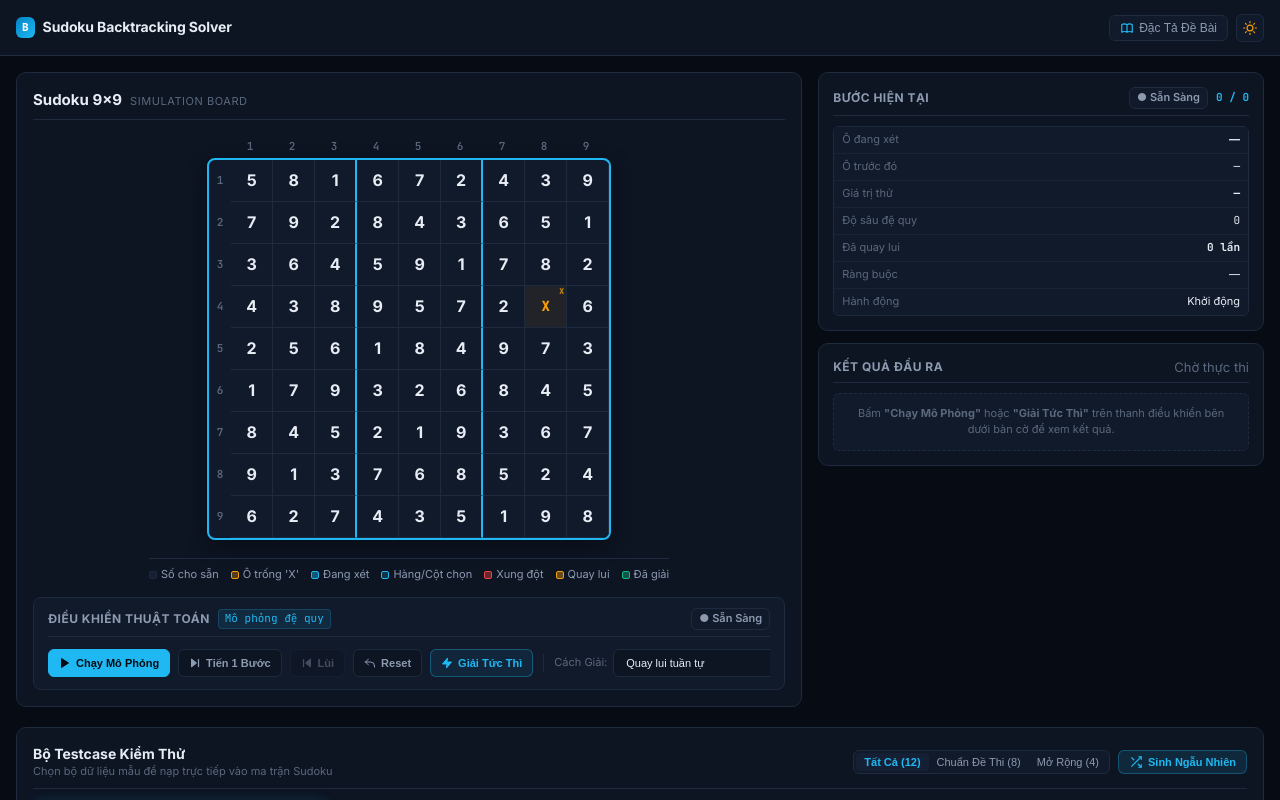
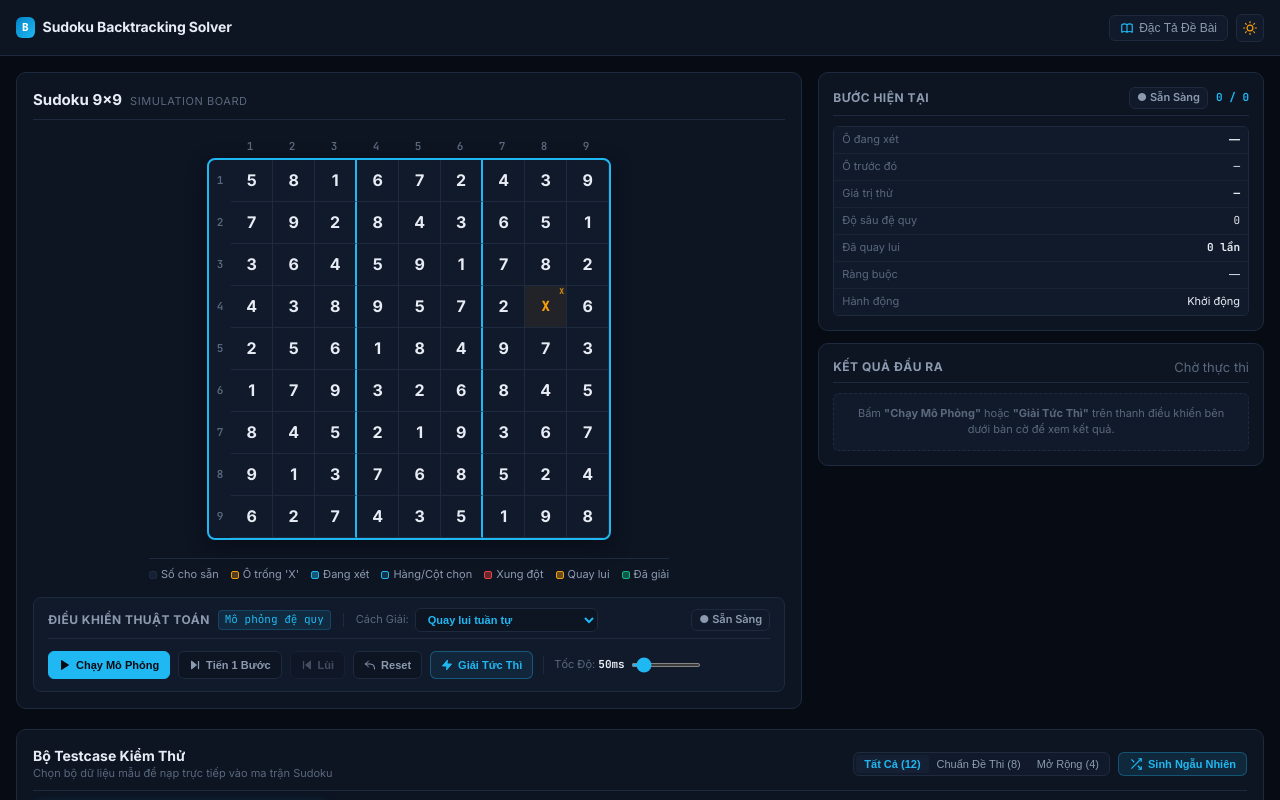
Before and after one commit to 25410166/BTL, a React (Vite) app: page / in a window 1280 px wide. Shown: the top 800 px of the page. Built offline with nearby package versions, Linux system fonts and the light colour scheme; the HTML template or start-up script is replaced by a standard one.

Commit message:
refactor(ui): move strategy dropdown to header next to sub-badge to prevent toolbar scrolling

```diff
--- a/src/components/ControlToolbar.jsx
+++ b/src/components/ControlToolbar.jsx
@@ -48,11 +48,29 @@ export function ControlToolbar({
           <span className="control-sub-badge font-mono">
             {totalSteps > 0 ? `Bước ${currentStepIndex + 1} / ${totalSteps}` : 'Mô phỏng đệ quy'}
           </span>
+
+          <span className="sr-divider-inline" />
+
+          {/* Lựa chọn cách giải đưa lên phía bên phải "Mô phỏng đệ quy" */}
+          <div className="sr-param-group">
+            <span className="sr-param-label">Cách Giải:</span>
+            <select
+              className="sr-select sr-select-header"
+              value={strategy}
+              onChange={e => onChangeStrategy(e.target.value)}
+              disabled={isPlaying}
+              title="Chọn chiến lược duyệt biến: Tuần tự hoặc MRV Heuristic"
+            >
+              <option value="sequential">Quay lui tuần tự</option>
+              <option value="mrv">Quay lui + MRV (Rất nhanh)</option>
+            </select>
+          </div>
         </div>
+
         {renderStatusBadge()}
       </div>
 
-      {/* 1. DUY NHẤT 1 HÀNG CHỨA TẤT CẢ CÁC NÚT ĐIỀU KHIỂN & THÔNG SỐ */}
+      {/* 1. DUY NHẤT 1 HÀNG CHỨA TẤT CẢ CÁC NÚT ĐIỀU KHIỂN & TỐC ĐỘ */}
       <div className="control-actions-single-line">
         {/* Play / Pause button */}
         <button
@@ -118,23 +136,6 @@ export function ControlToolbar({
 
         <span className="sr-divider" />
 
-        {/* Lựa chọn cách giải: Tuần tự vs MRV Heuristic */}
-        <div className="sr-param-group">
-          <span className="sr-param-label">Cách Giải:</span>
-          <select
-            className="sr-select"
-            value={strategy}
-            onChange={e => onChangeStrategy(e.target.value)}
-            disabled={isPlaying}
-            title="Chọn chiến lược duyệt biến: Tuần tự (chuẩn đề) hoặc MRV Heuristic (nhanh vượt trội)"
-          >
-            <option value="sequential">Quay lui tuần tự</option>
-            <option value="mrv">Quay lui + MRV (Rất nhanh)</option>
-          </select>
-        </div>
-
-        <span className="sr-divider" />
-
         {/* Speed Slider */}
         <div className="sr-param-group">
           <span className="sr-param-label">Tốc Độ: <strong className="font-mono text-primary">{speedMs}ms</strong></span>
--- a/src/index.css
+++ b/src/index.css
@@ -968,6 +968,29 @@ body {
   border-color: var(--accent-cyan);
 }
 
+.sr-select-header {
+  height: 24px;
+  padding: 0 8px;
+  font-size: 11px;
+  font-weight: 600;
+  color: var(--accent-cyan);
+  background: var(--bg-surface);
+  border: 1px solid var(--border-subtle);
+  border-radius: var(--radius-sm);
+  cursor: pointer;
+}
+
+.sr-select-header:focus {
+  border-color: var(--accent-cyan);
+}
+
+.sr-divider-inline {
+  width: 1px;
+  height: 14px;
+  background-color: var(--border-subtle);
+  margin: 0 4px;
+}
+
 .sr-param-speed {
   min-width: 130px;
 }
```
